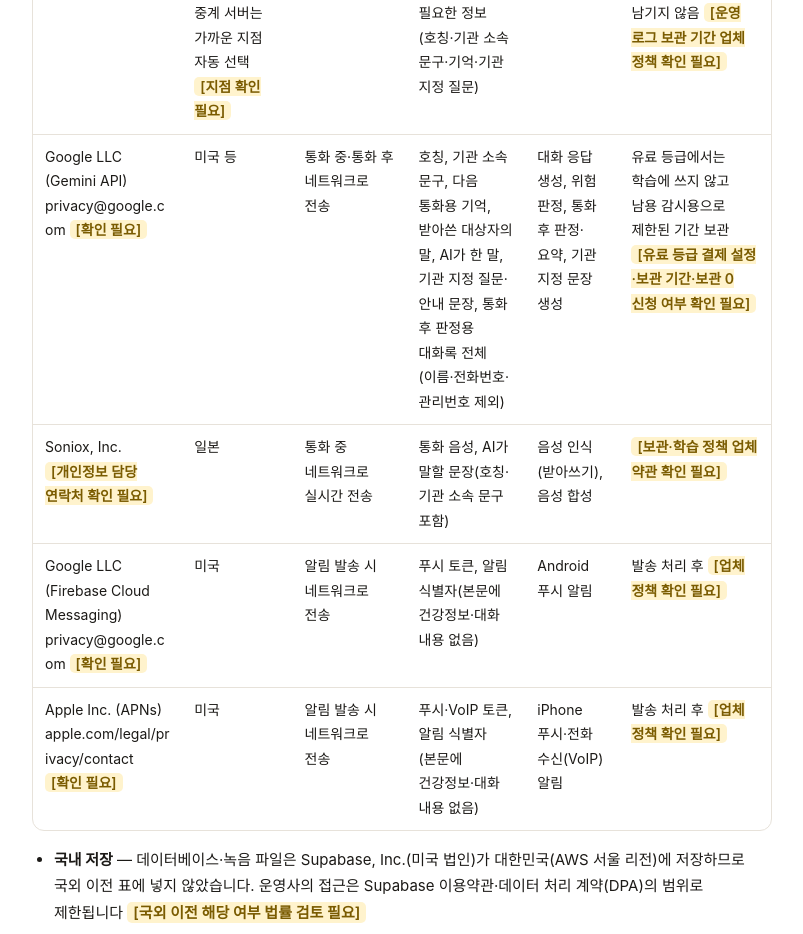
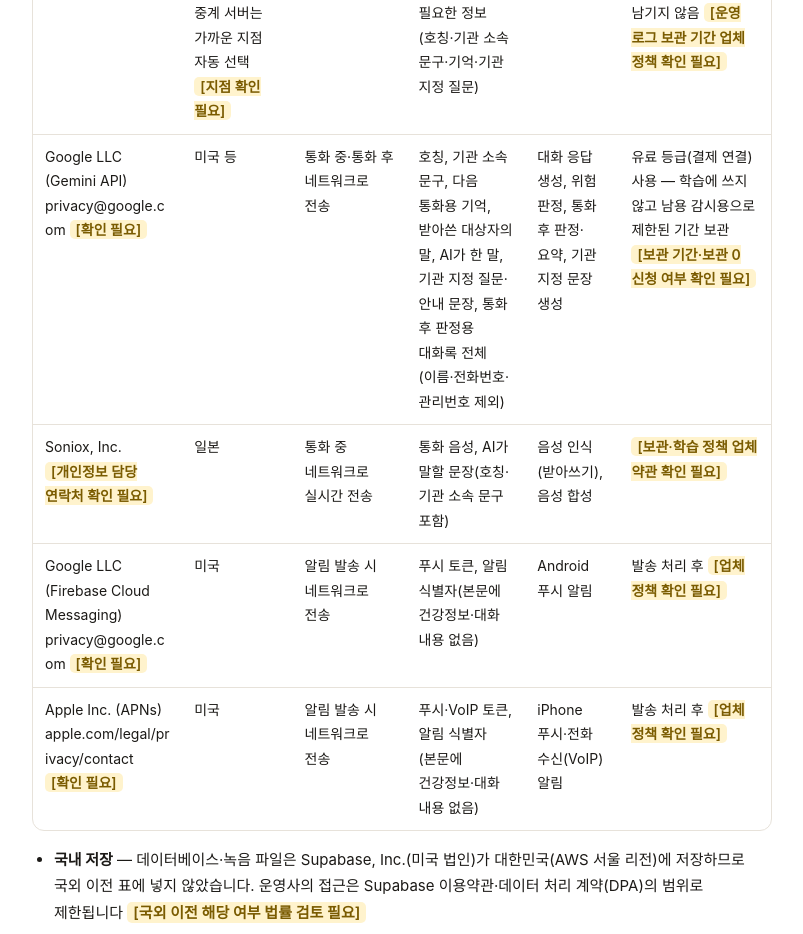
Before and after one commit to KeepinRnD/keepinrnd.github.io, a plain HTML site: page onghicall/privacy.html in a window 1280 px wide. Shown: the part 7586-8520 px from the top of the page, without its empty margins (238-1041 px from the left). Drawn offline with Linux system fonts and the light colour scheme.

Commit message:
온기콜 처리방침 초안: Gemini 유료 등급 사용 확인 반영

```diff
--- a/onghicall/privacy.html
+++ b/onghicall/privacy.html
@@ -234,7 +234,7 @@
       <td>통화 중·통화 후 네트워크로 전송</td>
       <td>호칭, 기관 소속 문구, 다음 통화용 기억, 받아쓴 대상자의 말, AI가 한 말, 기관 지정 질문·안내 문장, 통화 후 판정용 대화록 전체(이름·전화번호·관리번호 제외)</td>
       <td>대화 응답 생성, 위험 판정, 통화 후 판정·요약, 기관 지정 문장 생성</td>
-      <td>유료 등급에서는 학습에 쓰지 않고 남용 감시용으로 제한된 기간 보관 <span class="fill">[유료 등급 결제 설정·보관 기간·보관 0 신청 여부 확인 필요]</span></td>
+      <td>유료 등급(결제 연결) 사용 — 학습에 쓰지 않고 남용 감시용으로 제한된 기간 보관 <span class="fill">[보관 기간·보관 0 신청 여부 확인 필요]</span></td>
     </tr>
     <tr>
       <td>Soniox, Inc.<br><span class="fill">[개인정보 담당 연락처 확인 필요]</span></td>
```
